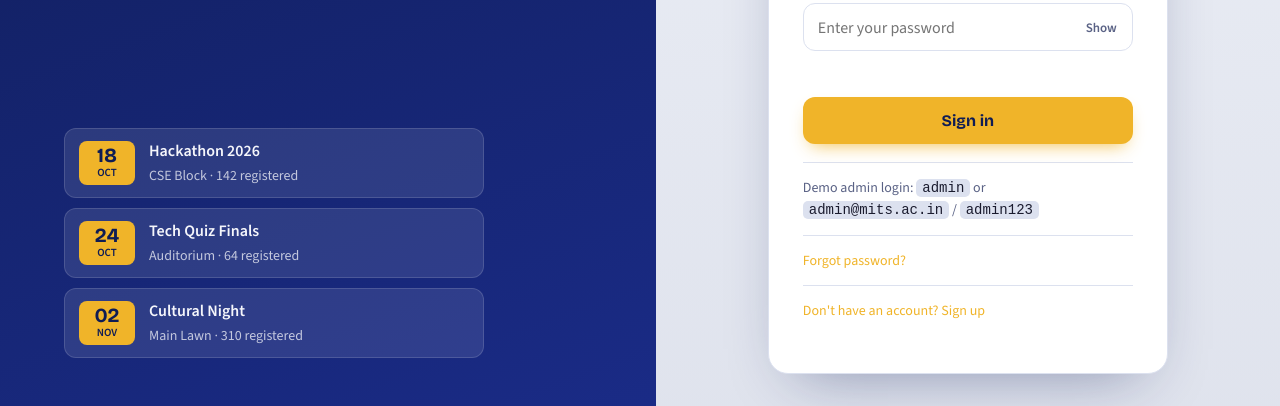
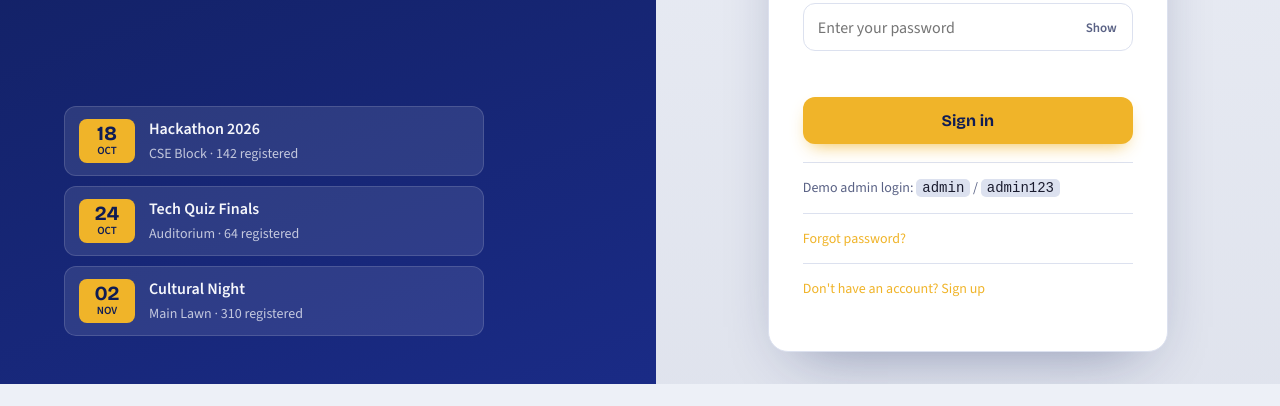
Before and after one commit to riturajsengar83-ui/college-event-management-system, a plain HTML site: page web/index.html in a window 1280 px wide. Shown: the part 429-835 px from the top of the page. After the commit the page ends 813 px from the top, so only its background shows below. Drawn offline with nearby package versions, Linux system fonts and the light colour scheme.

Commit message:
Fix outdated admin login hint

```diff
--- a/web/index.html
+++ b/web/index.html
@@ -51,7 +51,7 @@
     </div>
     <div class="msg" id="msg" role="alert"></div>
     <button class="go" id="go" type="button">Sign in</button>
-    <p class="hint" id="hint">Demo admin login: <code>admin</code> or <code>admin@mits.ac.in</code> / <code>admin123</code></p>
+    <p class="hint" id="hint">Demo admin login: <code>admin</code> / <code>admin123</code></p>
     <p class="hint" style="margin-top:8px"><a id="forgotLink" href="#" style="color:var(--accent);text-decoration:none">Forgot password?</a></p>
     <p class="hint" style="margin-top:8px"><a id="signupLink" href="#" style="color:var(--accent);text-decoration:none">Don't have an account? Sign up</a></p>
     <div id="installBar" style="display:none;margin-top:12px;padding:10px;border:1px solid var(--line);border-radius:10px;background:var(--card);align-items:center;gap:10px">
```
Also changed, not shown: README.md, backend/README.md.
